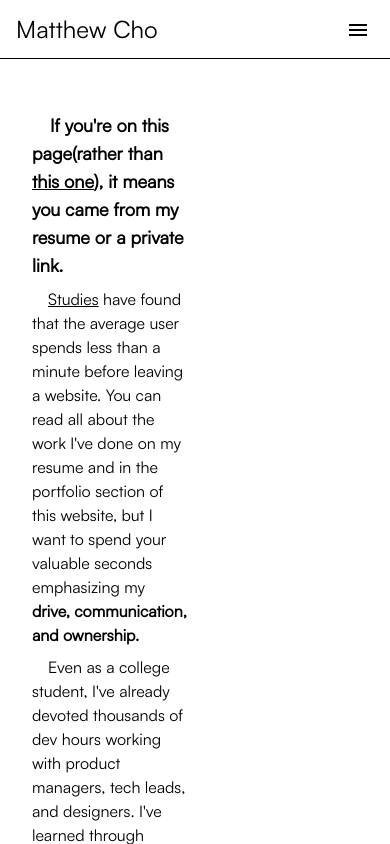
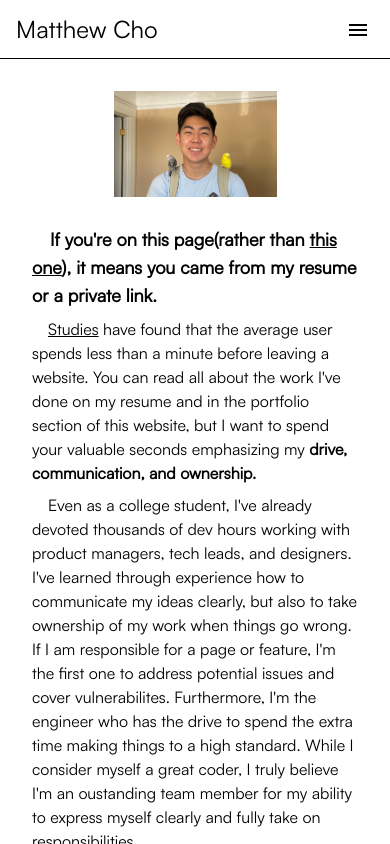
Before and after one commit to mcho9434/frontend-miji, a React (Create React App) app: page /r in a window 390 px wide. Shown: the top 844 px of the page. Built offline with nearby package versions, Linux system fonts and the light colour scheme.

Commit message:
mobile styles

```diff
--- a/src/pages/Home/index.jsx
+++ b/src/pages/Home/index.jsx
@@ -1,10 +1,14 @@
 import React from "react";
+import clsx from "clsx";
 import Card from "../../components/Card";
+import useIsMobile from "../../utils/useIsMobile";
 
 const Home = () => {
+  const isMobile = useIsMobile();
   return (
     <Card>
-      <div className="flex m-4 gap-2">
+      <div className={clsx("flex m-4 gap-2", {"flex-col": isMobile})}>
+        <img className="w-1/2 m-auto" src="matt.jpg" alt="CTC RFP" />
         <div className="mt-3">
           <div>
             &emsp;Hi I'm Matthew. I'm currently a senior at the University of
@@ -22,7 +26,6 @@ const Home = () => {
             </a>
           </div>
         </div>
-        <img className="w-1/2 m-auto" src="matt.jpg" alt="CTC RFP" />
       </div>
     </Card>
   );
--- a/src/pages/ResumeLanding/index.jsx
+++ b/src/pages/ResumeLanding/index.jsx
@@ -1,10 +1,19 @@
 import React from "react";
+import clsx from "clsx";
+
 import Card from "../../components/Card";
+import useIsMobile from "../../utils/useIsMobile";
 
 const ResumeLanding = () => {
+  const isMobile = useIsMobile();
+
   return (
     <Card>
-      <div className="flex m-4 gap-2">
+      <div className={clsx("flex m-4 gap-2", { "flex-col": isMobile })}>
+        {isMobile && (
+          <img className="w-1/2 m-auto" src="matt.jpg" alt="CTC RFP" />
+        )}
+
         <div className="mt-3">
           <div className="mt-2 text-lg font-semibold">
             &emsp;If you're on this page(rather than{" "}
@@ -59,7 +68,9 @@ const ResumeLanding = () => {
             reach out, I would love to chat about future opportunities.
           </div>
         </div>
-        <img className="w-1/2 m-auto" src="matt.jpg" alt="CTC RFP" />
+        {!isMobile && (
+          <img className="w-1/2 m-auto" src="matt.jpg" alt="CTC RFP" />
+        )}
       </div>
     </Card>
   );
```
